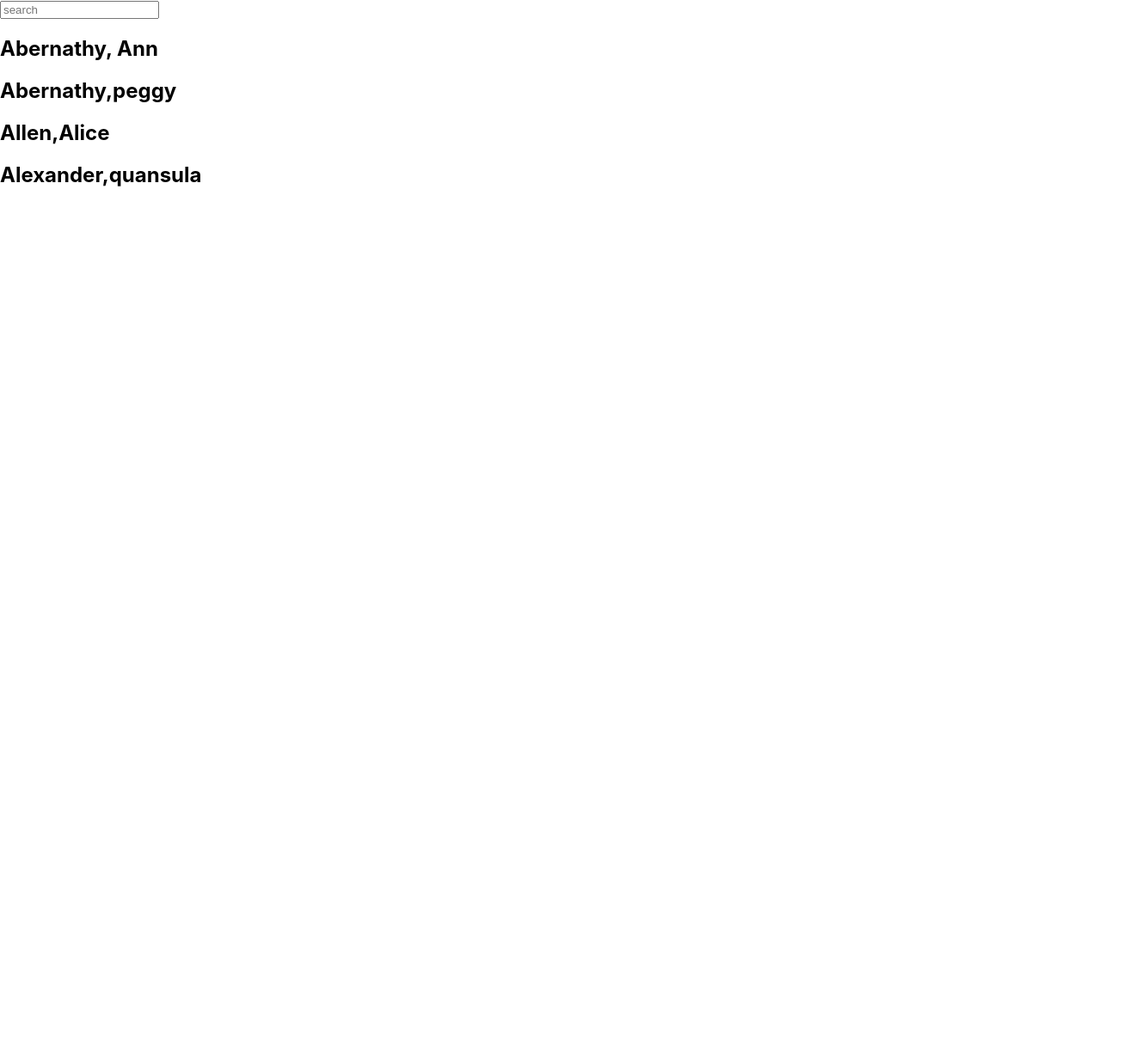
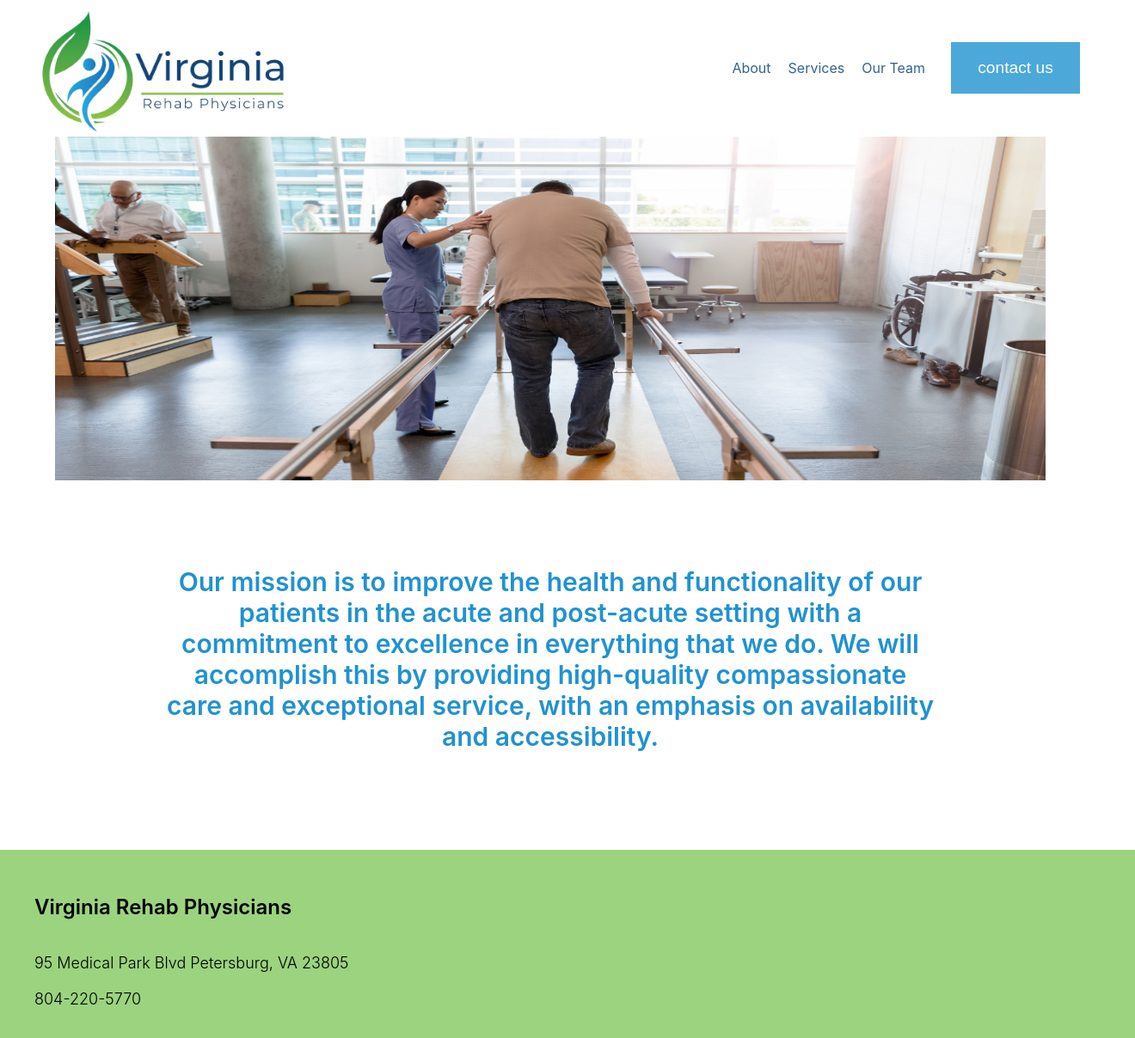
Before and after one commit to webdevfardins/Hospital-management, a React (Create React App) app: page / in a window 1280 px wide. Shown: the whole page at 86% size, 1320 px wide, since content can reach past the window. Before the commit the page ends 800 px from the top, so only its background shows below. Built offline with nearby package versions, Linux system fonts and the light colour scheme.

Commit message:
add new components

```diff
--- a/src/App.js
+++ b/src/App.js
@@ -2,8 +2,11 @@
 
 import AddPatient from './Components/AddPatient';
 import DateAndLocation from './Components/DateAndLocation';
+import Footer from './Components/Footer/Footer';
 import ICD_Favorites from './Components/ICD_Favorites';
+import Navbar from './Components/Navbar/Navbar';
 import Patients from './Components/Patients';
+import Home from './Components/home/Home';
 
 function App() {
   return (
@@ -11,7 +14,10 @@ function App() {
     {/* <AddPatient/>
     <DateAndLocation/> */}
     {/* <ICD_Favorites/> */}
-    <Patients/>
+    {/* <Patients/> */}
+    <Navbar/>
+    <Home/>
+    <Footer/>
     </div>
   );
 }
--- /dev/null
+++ b/src/Components/Footer/Footer.css
@@ -0,0 +1,22 @@
+.container{
+     background-color: #9BD37F;
+    height: 180px;
+    padding: 20px;
+    width: 100%;
+
+}
+h4{
+margin-left: 20px;
+font-weight:600;
+font-size:x-large;
+}
+.text{
+display: flex;
+flex-direction: column;
+font-weight: 350;
+margin-top: 40px;
+font-size:large;
+}
+span{
+    margin-left: 20px;
+}
--- /dev/null
+++ b/src/Components/Footer/Footer.js
@@ -0,0 +1,23 @@
+import React from 'react'
+import "./Footer.css"
+function Footer() {
+  return (
+    <div>
+        <div className="container">
+        <h4>Virginia Rehab Physicians</h4>
+        <div className='text'>
+
+    <span>95 Medical Park Blvd Petersburg, VA 23805</span><br />
+    <span>804-220-5770</span>
+    </div>
+    </div>
+
+
+
+
+
+    </div>
+  )
+}
+
+export default Footer
--- /dev/null
+++ b/src/Components/Navbar/Navbar.css
@@ -0,0 +1,35 @@
+.logo{
+    width: auto;
+    max-width: 100%;
+   max-height: 145px;
+
+}
+nav{
+    display: flex;
+    justify-content: space-between;
+    align-items: center;
+    margin-top: 2   0px;
+    margin-left: 40px;
+    margin-right: 50px;
+    backface-visibility: hidden;
+    color: inherit;
+    width: 95%;
+
+}
+a{
+    text-decoration: none;
+    font-size:medium;
+    padding: 10px;
+    color: #36628E;
+    cursor: pointer;
+}
+button{
+    background-color: #4DA8DA;
+    color: white;
+    width: 150px;
+    height: 60px;
+    font-size: larger;
+    border: none;
+    margin-left: 20px;
+    cursor: pointer;
+}
--- /dev/null
+++ b/src/Components/Navbar/Navbar.js
@@ -0,0 +1,23 @@
+import React from 'react'
+import img from './logo12.png'
+import "./Navbar.css"
+function Navbar() {
+  return (
+    <div>
+        <nav>
+          <div>
+            <img  className="logo" src={img} alt="" />
+            </div>
+            <div>
+            <a href="/abuot">About</a>
+            <a href="/services">Services</a>
+            <a href="/contact">Our Team</a>
+            <button>contact us</button>
+            </div>
+        </nav>
+
+    </div>
+  )
+}
+
+export default Navbar
--- /dev/null
+++ b/src/Components/home/Home.css
@@ -0,0 +1,26 @@
+.img{
+    width: 90%;
+    display: flex;
+    margin: auto;
+    height: 400px;
+}
+img{
+    margin-top: 10px;
+}
+.txt{
+    width: 70%;
+    margin-top: 100px;
+    height: 400px;
+    text-align: center;
+    font-size: 30px;
+    font-weight: 600;
+    color:#2092D1;
+
+}
+.box{
+    width: 100%;
+    display: flex;
+    flex-direction: column;
+    align-items: center;
+    margin-bottom: -100px;
+}
--- /dev/null
+++ b/src/Components/home/Home.js
@@ -0,0 +1,16 @@
+import React from 'react'
+import img from './img.png'
+import "./Home.css"
+function Home() {
+  return (
+    <div>
+      <div className="box">
+        <img className="img" src={img} alt="" />
+        <p className='txt'>Our mission is to improve the health and functionality of our patients in the acute and post-acute setting with a commitment to excellence in everything that we do. We will accomplish this by providing high-quality compassionate care and exceptional service, with an emphasis on availability and accessibility.
+</p>
+        </div>
+    </div>
+  )
+}
+
+export default Home
```
Also changed, not shown: src/Components/ICD_Favorites.js (+7 -6 lines), src/Components/Navbar/logo12.png (added), src/Components/home/img.png (added).
